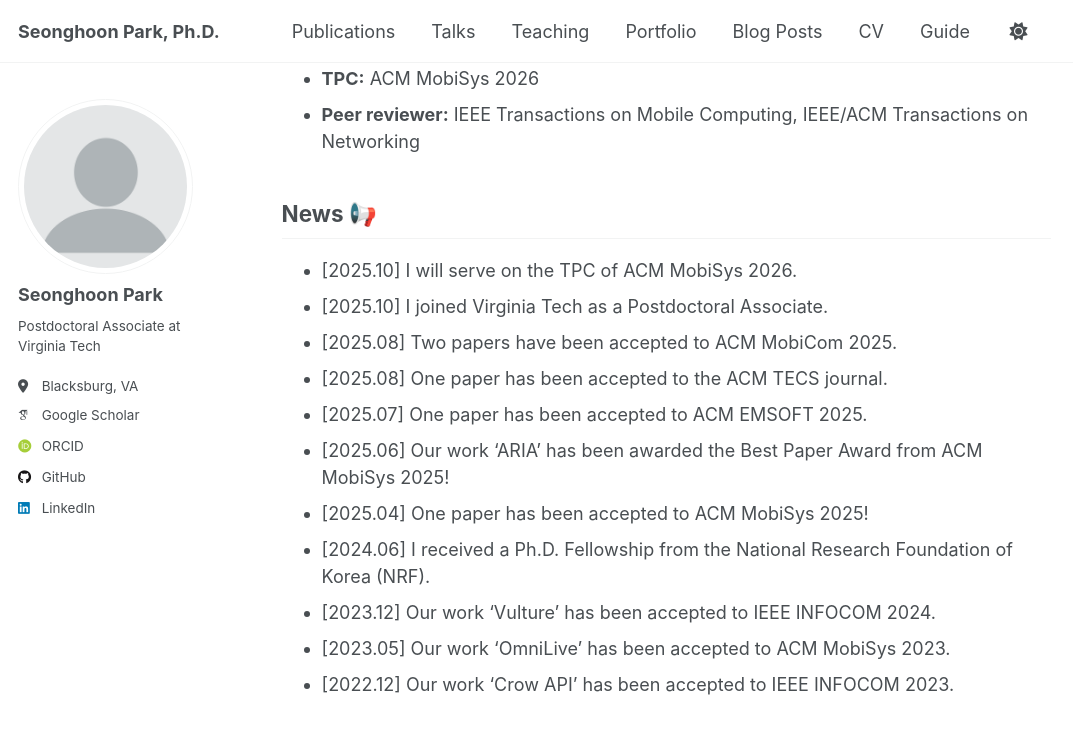
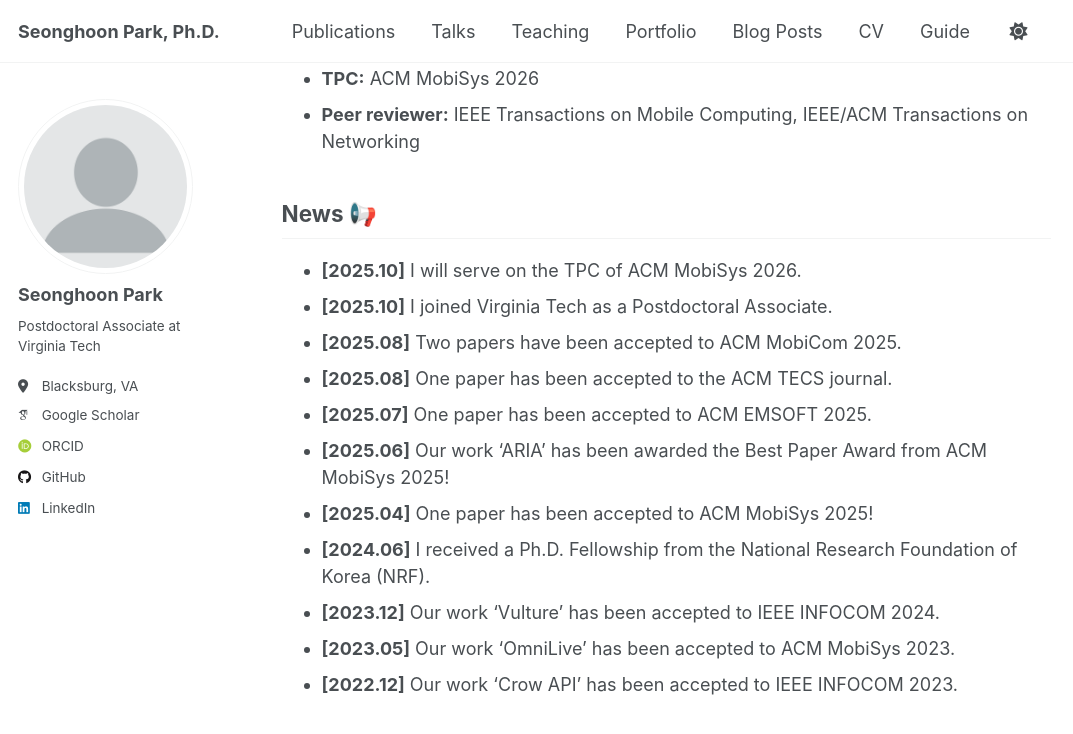
Before and after one commit to iamseonghoon/iamseonghoon.github.io, a Jekyll site: the page built from _pages/about.md, in a window 1280 px wide and 900 px high, scrolled down 962 px. Shown: the top 734 px of the window, without its empty margins (0-1073 px from the left). Built offline with Jekyll 4.4.1, drawn with Linux system fonts in a browser that asks for light colours; some web fonts are replaced; a script that is not in the unit is left out.

```diff
--- a/_config.yml
+++ b/_config.yml
@@ -218,18 +218,18 @@ kramdown:
 
 # These settings control the types of collections used by the template
 collections:
-  teaching:
-    output: true
-    permalink: /:collection/:path/
+  # teaching:
+  #   output: true
+  #   permalink: /:collection/:path/
   publications:
     output: true
     permalink: /:collection/:path/
-  portfolio:
-    output: true
-    permalink: /:collection/:path/
-  talks:
-    output: true
-    permalink: /:collection/:path/
+  # portfolio:
+  #   output: true
+  #   permalink: /:collection/:path/
+  # talks:
+  #   output: true
+  #   permalink: /:collection/:path/
 
 
 # These settings control how pages and collections are included in the site
--- a/_pages/about.md
+++ b/_pages/about.md
@@ -11,7 +11,7 @@ I am a Postdoctoral Associate in Computer Science at Virginia Tech, working with
 
 Prior to joing Virginia Tech, I received the Ph.D. degree in Computer Science from Yonsei University, Seoul, South Korea in August 2025. During my Ph.D, I was a member of Mobile Embedded Systems Lab supervised by [Prof. Hojung Cha](https://mobed.yonsei.ac.kr/). I also received the B.S. degree in Computer Science from Yonsei University in February 2018.
 
-**✉️ E-mail:** ***seonghoon (at) vt.edu*** or ***park (at) seonghoon.email***
+**✉️ E-mail:** ***[seonghoon (at) vt.edu]()*** or [park (at) seonghoon.email]()
 {: .notice}
 
 ## Research Interests 💡
@@ -26,14 +26,14 @@ My research in **mobile systems and mobile computing** focuses on pushing the bo
 * **Peer reviewer:** IEEE Transactions on Mobile Computing, IEEE/ACM Transactions on Networking
 
 ## News 📢
-* [2025.10] I will serve on the TPC of ACM MobiSys 2026.
-* [2025.10] I joined Virginia Tech as a Postdoctoral Associate.
-* [2025.08] Two papers have been accepted to ACM MobiCom 2025.
-* [2025.08] One paper has been accepted to the ACM TECS journal.
-* [2025.07] One paper has been accepted to ACM EMSOFT 2025.
-* [2025.06] Our work ‘ARIA’ has been awarded the Best Paper Award from ACM MobiSys 2025!
-* [2025.04] One paper has been accepted to ACM MobiSys 2025!
-* [2024.06] I received a Ph.D. Fellowship from the National Research Foundation of Korea (NRF).
-* [2023.12] Our work ‘Vulture’ has been accepted to IEEE INFOCOM 2024.
-* [2023.05] Our work ‘OmniLive’ has been accepted to ACM MobiSys 2023.
-* [2022.12] Our work ‘Crow API’ has been accepted to IEEE INFOCOM 2023.
+* **[2025.10]** I will serve on the TPC of ACM MobiSys 2026.
+* **[2025.10]** I joined Virginia Tech as a Postdoctoral Associate.
+* **[2025.08]** Two papers have been accepted to ACM MobiCom 2025.
+* **[2025.08]** One paper has been accepted to the ACM TECS journal.
+* **[2025.07]** One paper has been accepted to ACM EMSOFT 2025.
+* **[2025.06]** Our work ‘ARIA’ has been awarded the Best Paper Award from ACM MobiSys 2025!
+* **[2025.04]** One paper has been accepted to ACM MobiSys 2025!
+* **[2024.06]** I received a Ph.D. Fellowship from the National Research Foundation of Korea (NRF).
+* **[2023.12]** Our work ‘Vulture’ has been accepted to IEEE INFOCOM 2024.
+* **[2023.05]** Our work ‘OmniLive’ has been accepted to ACM MobiSys 2023.
+* **[2022.12]** Our work ‘Crow API’ has been accepted to IEEE INFOCOM 2023.
```
